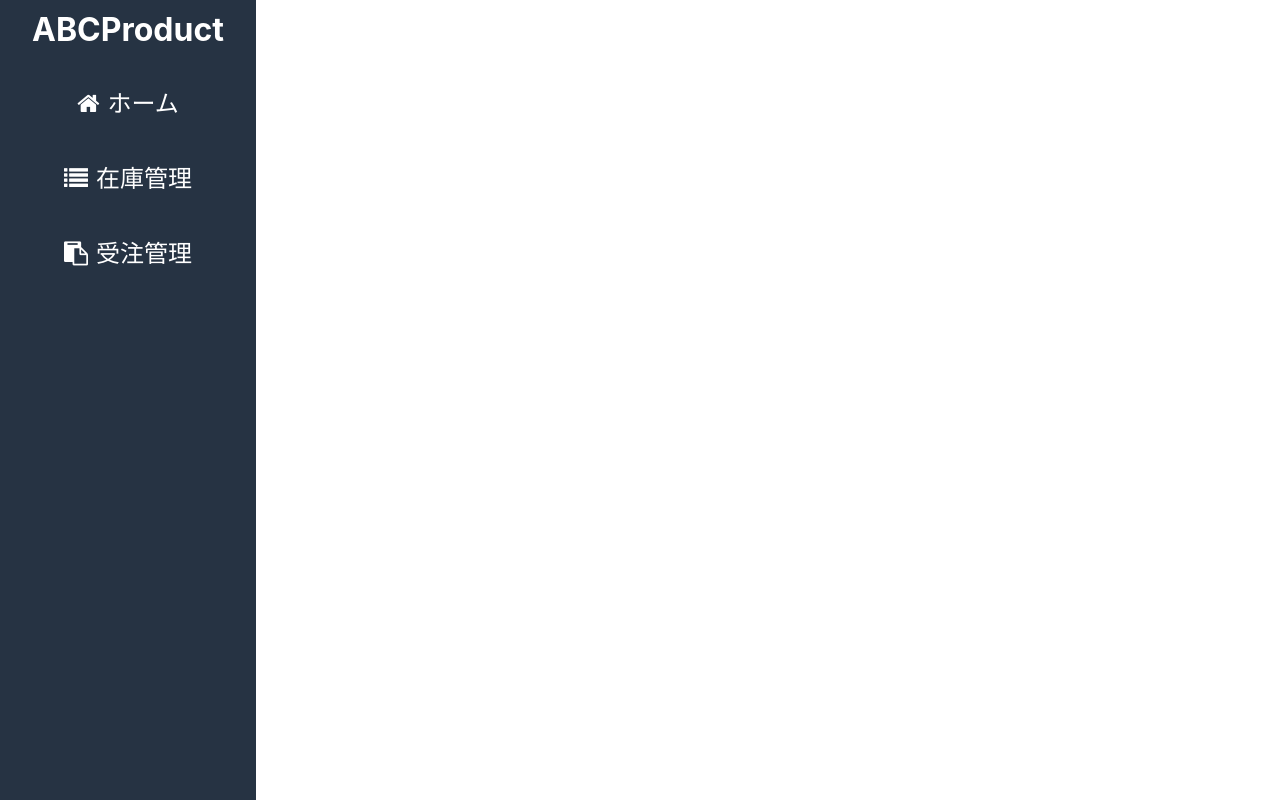
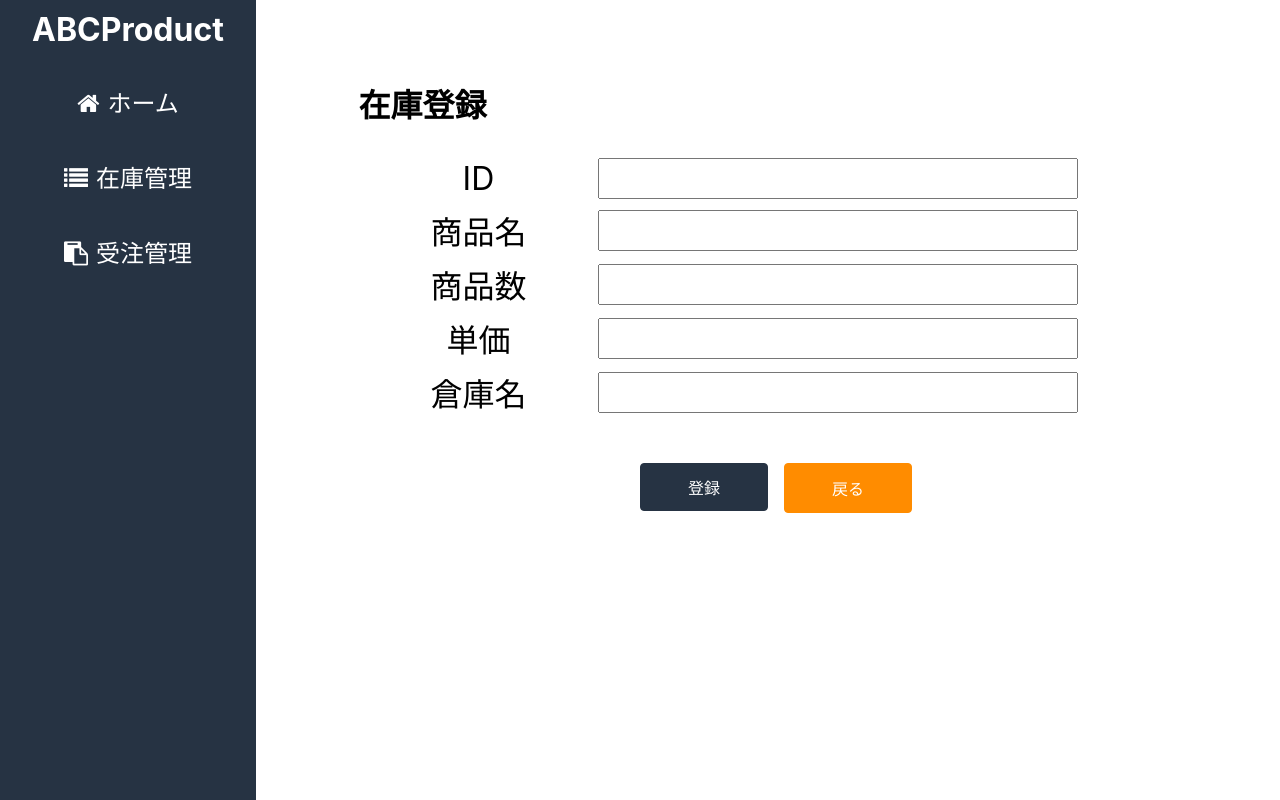
Before and after one commit to sonjinhyeok/Test-abcproduct, a React (Create React App) app: page /add in a window 1280 px wide. Built offline with nearby package versions, Linux system fonts and the light colour scheme.

Commit message:
REACT MOCK ADD

```diff
--- a/src/App.tsx
+++ b/src/App.tsx
@@ -7,6 +7,7 @@ import Home from "./Pages/Home";
 import Stocks from "./Pages/Stocks";
 import Orders from "./Pages/Orders";
 import Detail from "./Pages/Detail";
+import Add from "./Pages/Add";
 
 export default function App() {
   return (
@@ -18,6 +19,7 @@ export default function App() {
           <Route path="/stocks" component={Stocks} />
           <Route path="/orders" component={Orders} />
           <Route path="/detail" component={Detail} />
+          <Route path="/add" component={Add} />
         </Switch>
       </BrowserRouter>
     </div>
--- a/src/Pages/Add.tsx
+++ b/src/Pages/Add.tsx
@@ -1,9 +1,12 @@
 import React from 'react';
+import AddForms from '../components/AddForms/AddForms';
+import Header from '../components/Header/Header';
 
 const Add = () => {
     return(
         <div className="container">
-            <h1>Add 画面</h1>
+            <Header title="在庫登録"/>
+            <AddForms />
         </div>
     );
 }
--- /dev/null
+++ b/src/components/AddForms/AddForms.scss
@@ -0,0 +1,26 @@
+.add__form{
+  width: 80%;
+  margin-top: 2rem;
+}
+.add {
+  display: flex;
+  font-size: 2rem;
+  margin-bottom: 0.5rem;
+  align-items: center;
+
+  &__label {
+    width: 15rem;
+    text-align: center;
+  }
+
+  &__input {
+    width: 30rem;
+    height: 100%;
+    font-size: 2rem;
+    outline: 0;
+  }
+}
+
+.add__button {
+
+}
--- /dev/null
+++ b/src/components/AddForms/AddForms.tsx
@@ -0,0 +1,33 @@
+import React from 'react';
+import AddAndCloseButton from '../Buttons/AddAndCloseButton/AddAndCloseButton';
+import './AddForms.scss';
+
+const AddForms = () => {
+  return(
+    <form className="add__form">
+      <div className="add">
+        <label className="add__label">ID</label>
+        <input className="add__input" type="text"/>
+      </div>
+      <div className="add">
+        <label className="add__label">商品名</label>
+        <input className="add__input" type="text"/>
+      </div>
+      <div className="add">
+        <label className="add__label">商品数</label>
+        <input className="add__input" type="text"/>
+      </div>
+      <div className="add">
+        <label className="add__label">単価</label>
+        <input className="add__input" type="text"/>
+      </div>
+      <div className="add">
+        <label className="add__label">倉庫名</label>
+        <input className="add__input" type="text"/>
+      </div>
+      <AddAndCloseButton />
+    </form>
+  );
+}
+
+export default AddForms;
--- /dev/null
+++ b/src/components/Buttons/AddAndCloseButton/AddAndCloseButton.scss
@@ -0,0 +1,17 @@
+$media-phone: 768px;
+@media (max-width: $media-phone) {
+    .buttons{
+        display: block;
+    }
+    .buttons__button {
+        margin-bottom: 2rem;
+        &__delete{
+            width: 10rem;
+            height: 2.5rem;
+        }
+        &__close{
+            width: 10rem;
+            height: 2.5rem;
+        }
+    }
+}
--- /dev/null
+++ b/src/components/Buttons/AddAndCloseButton/AddAndCloseButton.tsx
@@ -0,0 +1,18 @@
+import React from 'react';
+import CloseButton from '../CloseButton/CloseButton';
+import AddButton from '../AddButton/AddButton';
+
+const AddAndCloseButton = () => {
+  return(
+    <div className="buttons">
+      <div className="buttons__button">
+          <AddButton />
+      </div>
+      <div className="buttons__button">
+          <CloseButton />
+      </div>
+    </div>
+  );
+}
+
+export default AddAndCloseButton;
--- a/src/components/Buttons/AddButton/AddButton.scss
+++ b/src/components/Buttons/AddButton/AddButton.scss
@@ -6,8 +6,8 @@
     border-radius: 4px;
     background-color: #263343;
     color: white;
-    position: absolute;
-    right: 10%;
+    // position: absolute;
+    // right: 10%;
 
     &:hover{
         color: #263343;
--- a/src/components/Buttons/AddButton/AddButton.tsx
+++ b/src/components/Buttons/AddButton/AddButton.tsx
@@ -1,13 +1,12 @@
 import React from 'react';
+import { Link } from 'react-router-dom';
 import './AddButton.scss';
 
 const AddButton = () => {
     return(
-        <button
-        className="add__button"
-        >
-            登録
-        </button>
+        <Link to="/add">
+            <button className="add__button">登録</button>
+        </Link>
     );
 }
 
--- a/src/components/Buttons/DeleteAndCloseButton/DeleteAndCloseButton.tsx
+++ b/src/components/Buttons/DeleteAndCloseButton/DeleteAndCloseButton.tsx
@@ -3,7 +3,7 @@ import CloseButton from '../CloseButton/CloseButton';
 import DeleteButton from '../DeleteButton/DeleteButton';
 import './DeleteAndCloseButton.scss';
 
-const DeleteAndCLoseButton = () => {
+const DeleteAndCloseButton = () => {
     return(
         <div className="buttons">
             <div className="buttons__button">
@@ -15,4 +15,4 @@ const DeleteAndCLoseButton = () => {
         </div>
     );
 }
-export default DeleteAndCLoseButton;
+export default DeleteAndCloseButton;
--- a/src/components/Buttons/PageButton/PageButton.scss
+++ b/src/components/Buttons/PageButton/PageButton.scss
@@ -2,7 +2,13 @@
     display: flex;
     &__buttons {
         margin: 2rem 0 0 1rem ;
+
+        &__add {
+            position: absolute;
+            right: 10%;
+        }
     }
+
     &__button {
         width: 3rem;
         height: 3rem;
--- a/src/components/Buttons/PageButton/PageButton.tsx
+++ b/src/components/Buttons/PageButton/PageButton.tsx
@@ -17,9 +17,7 @@ const PageButton = () => {
             <div className="buttons__container__buttons">
                 <button className="buttons__container__button">次</button>
             </div>
-            <div className="buttons__container__buttons">
-                <AddButton />
-            </div>
+            <div className="buttons__container__buttons"><AddButton /></div>
         </div>
     );
 }
--- a/src/components/Form/Form.scss
+++ b/src/components/Form/Form.scss
@@ -4,11 +4,11 @@
     justify-content: center;
     margin-top: 5rem;
 
-
     &__input {
         width: 30rem;
         font-size: 1.5rem;
         padding: 4px;
+        outline: 0;
 
         &::placeholder {
             opacity: 0.3;
```
